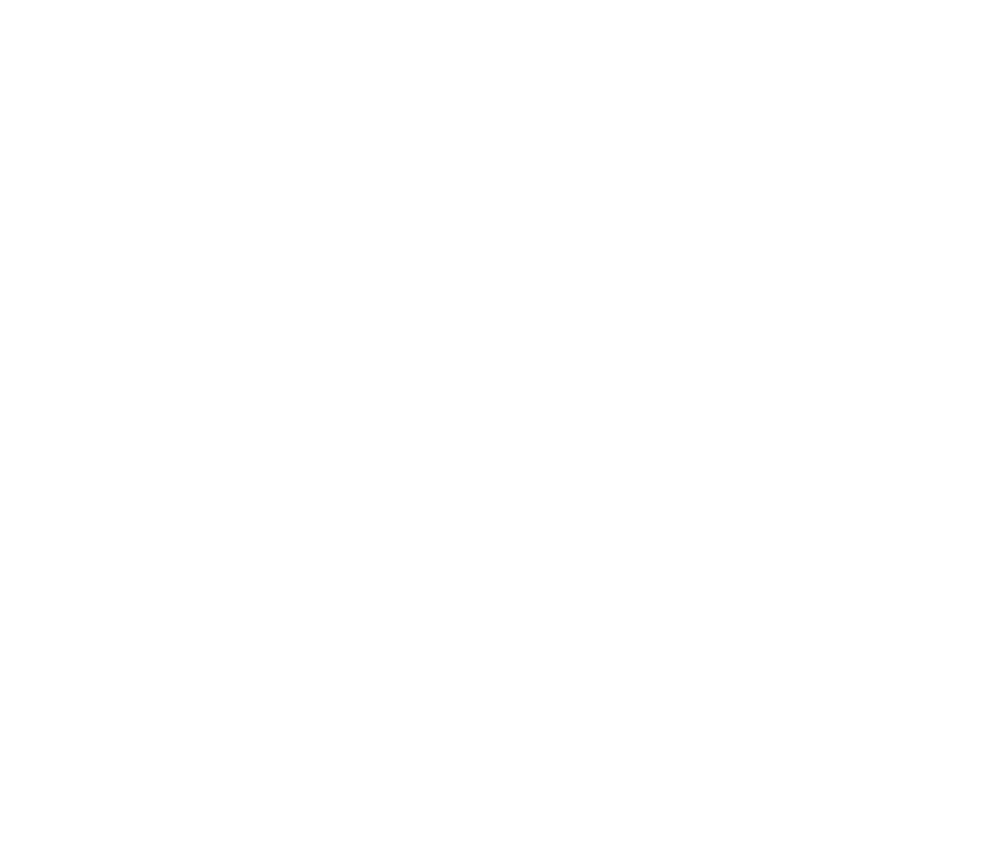
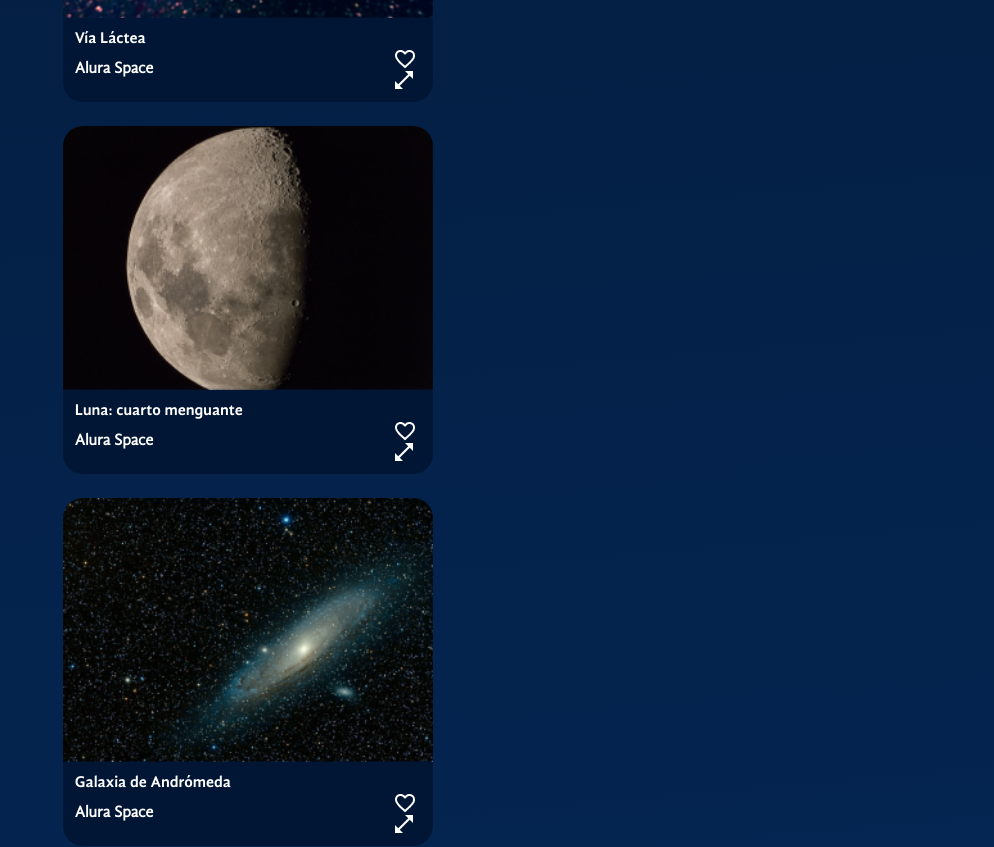
Before and after one commit to LuisFerVR/space-app, a React (Vite) app: page / in a window 1280 px wide. Shown: the part 1340-2187 px from the top of the page, without its empty margins (286-1280 px from the left). Before the commit the page ends 800 px from the top, so only its background shows below. Built offline with nearby package versions, Linux system fonts and the light colour scheme.

Commit message:
Agregué la funcionalidad de zoom a las imágenes de la galeria

```diff
--- a/src/App.jsx
+++ b/src/App.jsx
@@ -5,6 +5,10 @@ import BarraLateral from "./components/BarraLateral"
 import Banner from "./components/Banner"
 import banner from "./assets/banner.png"
 import Galeria from "./components/Galeria"
+import fotos from "../src/fotos.json"
+import { useState } from "react"
+import ModalZoom from "./components/ModalZoom"
+
 
 const FondoGradiante = styled.div`
   background: linear-gradient(175deg,#041833 4.16%,#04244f 48%,#154580 96.76%);
@@ -29,8 +33,10 @@ const ContenidoGaleria = styled.section`
   flex-direction:column;
   flex-grow:1;
 `
-function App() {
+const App = () => {
 
+  const [fotosDeGaleria,setFotosDeGaleria] = useState(fotos);
+  const [fotoSeleccionada,setFotoSeleccionada] = useState(null);
 
   return (
     <>
@@ -42,10 +48,11 @@ function App() {
             <BarraLateral/>
             <ContenidoGaleria>
               <Banner texto="¡Bienvenido a la galeria de fotos más completa del espacio!" backgroundImage={banner}/>
-              <Galeria/>
+              <Galeria fotos={fotosDeGaleria} alSeleccionarFoto={foto=>setFotoSeleccionada(foto)}/>
             </ContenidoGaleria>
           </MainContainer>
         </AppContainer>
+        <ModalZoom foto={fotoSeleccionada}/>
       </FondoGradiante>
     </>
   )
--- /dev/null
+++ b/src/components/BotonIcono/index.jsx
@@ -0,0 +1,13 @@
+import styled from "styled-components";
+
+const BotonIcono = styled.button`
+    margin-Left: 12px;
+    display: flex;
+    align-Items: center;
+    justify-Content: center;
+    background-Color: transparent;
+    border: none;
+    cursor: pointer;
+`
+
+export default BotonIcono
--- /dev/null
+++ b/src/components/Galeria/Imagen/index.jsx
@@ -0,0 +1,62 @@
+import styled from "styled-components"
+import BotonIcono from "../../BotonIcono"
+
+const Figure = styled.figure`
+    width: ${props => props.$expandida ? '90%' : '370px'};
+    max-width: 100%;
+    margin: 0;
+    display: flex;
+    flex-direction: column;
+    & > img {
+        max-width: 100%;
+        border-radius: 20px 20px 0 0;
+    }
+    figcaption {
+        background-color: #001634;
+        border-radius: 0px 0px 20px 20px;
+        color: #fff;
+        box-sizing: border-box;
+        padding: 12px;
+        h3 {
+            font-family: 'GandhiSansBold';
+        }
+        h4 {
+            flex-grow: 1;
+        }
+        h3, h4 {
+            margin: 0px;
+            font-size: 16px;
+        }
+    }
+`;
+
+const Pie = styled.footer`
+    display: flex;
+    justify-content: space-between;
+    align-items: center;
+`;
+
+
+const Imagen = ({foto,expandida=false,alSolicitarZoom}) =>{
+    return (<Figure $expandida={expandida} id={`foto-${foto.id}`}>
+        <img src={foto.path} alt={foto.alt} />
+        <figcaption>
+            <h3>{foto.titulo}</h3>
+            <Pie>
+                <h4>{foto.fuente}</h4>
+                <div>
+                    <BotonIcono>
+                        <img src="/iconos/favorito.png" alt="Icono de favorito" />
+                    </BotonIcono>
+                    {!expandida && (
+                        <BotonIcono aria-hidden={expandida} onClick={() => alSolicitarZoom(foto)}>
+                            <img src="/iconos/expandir.png" alt="Icono de expandir" />
+                        </BotonIcono>
+                    )}
+                </div>
+            </Pie>
+        </figcaption>
+    </Figure>)
+}
+
+export default Imagen
--- a/src/components/Galeria/index.jsx
+++ b/src/components/Galeria/index.jsx
@@ -2,6 +2,7 @@ import styled from "styled-components"
 import Titulo from "../Titulo"
 import Populares from "./Populares"
 import Tag from "./Tags"
+import Imagen from "./Imagen"
 
 const GaleriaConatiner = styled.div`
     display:flex;
@@ -10,16 +11,27 @@ const GaleriaConatiner = styled.div`
 const SeccionFluida = styled.section`
     flex-grow:1;
 `
-
-const Galeria = ()=>{
+const ImagenesContainer = styled.section`
+    display: flex;
+    justify-content: space-between;
+    flex-wrap: wrap;
+    gap: 24px;
+`;
+const Galeria = ({fotos=[],alSeleccionarFoto})=>{
     return (<>
         <Tag/>
         <GaleriaConatiner>
             <SeccionFluida>
                 <Titulo>Navegue por la galería</Titulo>
+                <ImagenesContainer>
+                    {fotos.map(foto=><Imagen
+                    alSolicitarZoom={alSeleccionarFoto}
+                    key={foto.id}
+                    foto={foto}/>
+                    )}
+                </ImagenesContainer>
             </SeccionFluida>
             <Populares>
-
             </Populares>
         </GaleriaConatiner>
     </>)
--- /dev/null
+++ b/src/components/ModalZoom/index.jsx
@@ -0,0 +1,31 @@
+import styled from "styled-components"
+import Imagen from "../Galeria/Imagen"
+
+const Overlay = styled.div`
+    background-color:rgba(0,0,0,0.7);
+    position: fixed;
+    top: 0;
+    left: 0;
+    right: 0;
+    bottom:0;
+`
+
+const DialogEstilizado = styled.dialog`
+    position:absolute;
+    top:294px;
+`
+const ModalZoom = ({foto}) =>{
+    return<>
+        {foto && <>
+            <Overlay/>
+            <DialogEstilizado open={!!foto}>
+                <Imagen expandida={true} foto={foto}/>
+                <form method="dialog">
+                    <button>ok</button>
+                </form>
+            </DialogEstilizado>
+        </>}
+    </>
+}
+
+export default ModalZoom
--- /dev/null
+++ b/src/fotos.json
@@ -0,0 +1,72 @@
+[
+  {
+    "titulo": "Gran Nube de Magallanes",
+    "fuente": "Alura Space",
+    "path": "/img/galeria/foto-1.png",
+    "id": "1",
+    "tagId": 2
+  },
+  {
+    "titulo": "Vía Láctea",
+    "fuente": "Alura Space",
+    "path": "/img/galeria/foto-2.png",
+    "id": "2",
+    "tagId": 2
+  },
+  {
+    "titulo": "Luna: cuarto menguante",
+    "fuente": "Alura Space",
+    "path": "/img/galeria/foto-3.png",
+    "id": "3",
+    "tagId": 3
+  },
+  {
+    "titulo": "Galaxia de Andrómeda",
+    "fuente": "Alura Space",
+    "path": "/img/galeria/foto-4.png",
+    "id": "4",
+    "tagId": 2
+  },
+  {
+    "titulo": "Estrella Pistola",
+    "fuente": "Alura Space",
+    "path": "/img/galeria/foto-5.png",
+    "id": "5",
+    "tagId": 1
+  },
+  {
+    "titulo": "Ilustración",
+    "fuente": "Alura Space",
+    "path": "/img/galeria/foto-6.png",
+    "id": "6",
+    "tagId": 4
+  },
+  {
+    "titulo": "Galaxia de Andrómeda",
+    "fuente": "Alura Space",
+    "path": "/img/galeria/foto-7.png",
+    "id": "7",
+    "tagId": 2
+  },
+  {
+    "titulo": "Ilustración",
+    "fuente": "Alura Space",
+    "path": "/img/galeria/foto-8.png",
+    "id": "8",
+    "tagId": 4
+  },
+  {
+    "titulo": "Cielo estrellado",
+    "fuente": "Alura Space",
+    "path": "/img/galeria/foto-9.png",
+    "id": "9",
+    "tagId": 1
+  },
+  {
+    "titulo": "Ilustración",
+    "fuente": "Alura Space",
+    "path": "/img/galeria/foto-10.png",
+    "id": "10",
+    "tagId": 1
+  }
+]
```
